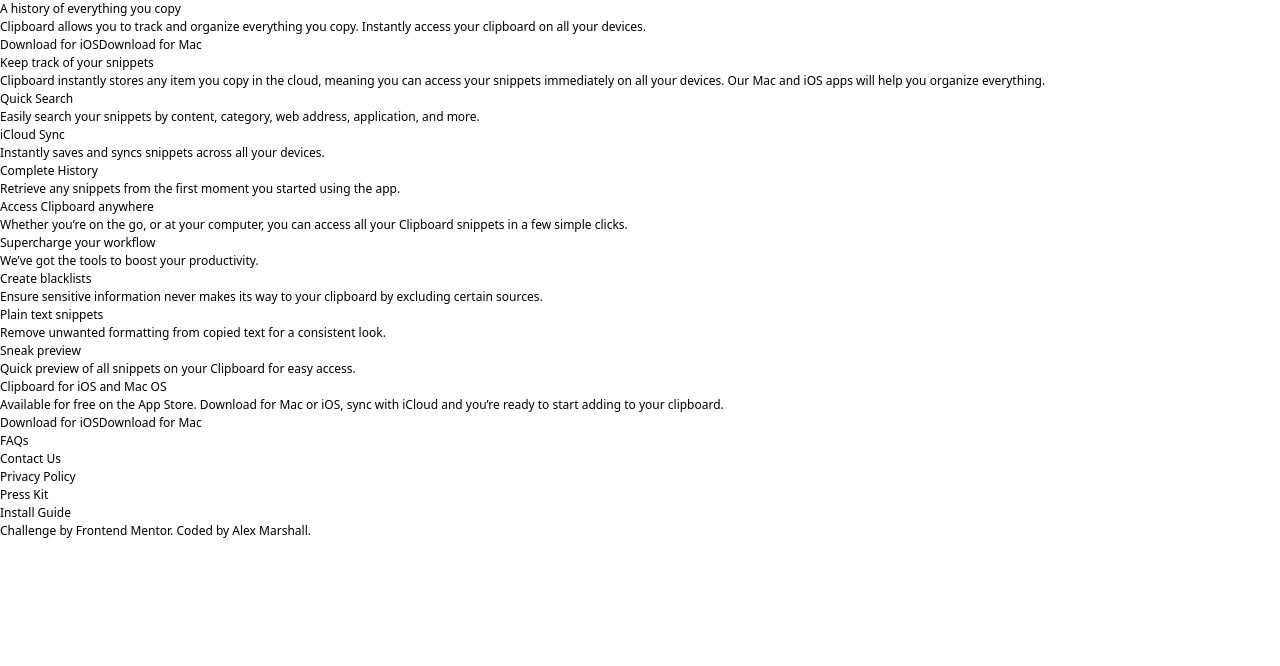
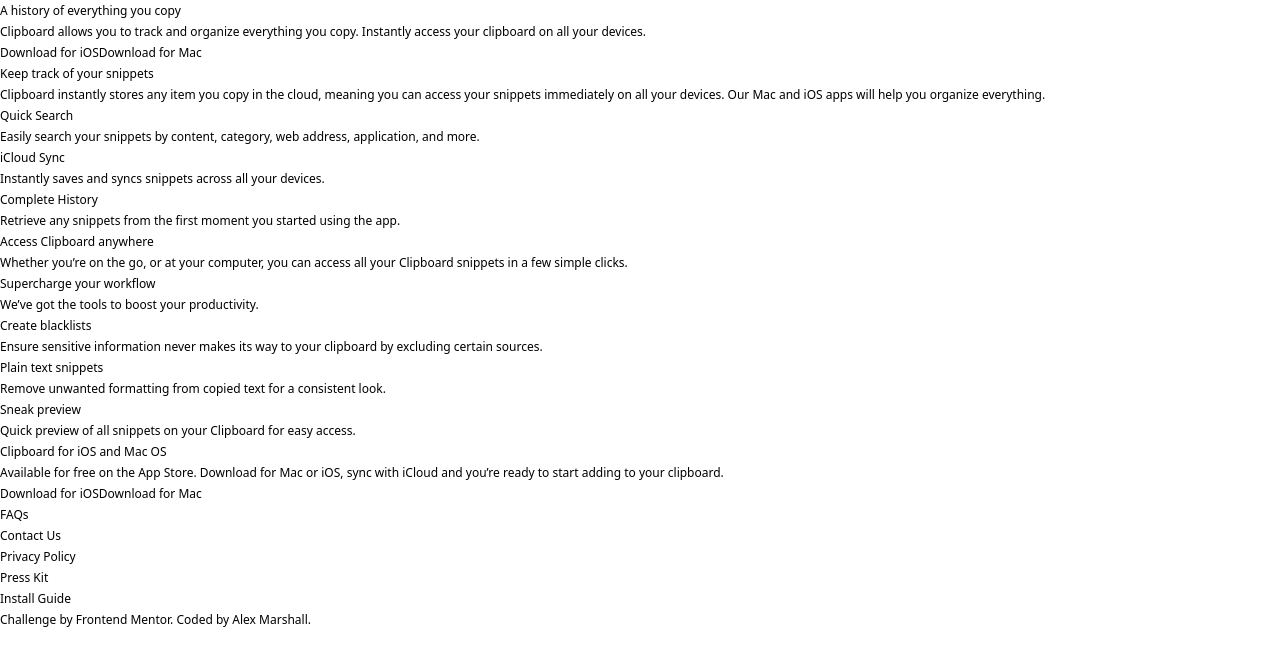
Before and after one commit to AlexKMarshall/clipboard-landing-page, a Gatsby site: page / in a window 1280 px wide. Built offline with nearby package versions, Linux system fonts and the light colour scheme; Gatsby itself is replaced by a stand-in of ours; a web font is replaced by a local one.

Commit message:
Update lineheight

```diff
--- a/src/css/style.css
+++ b/src/css/style.css
@@ -8,4 +8,5 @@
 
 :root {
   font-size: 12px;
+  line-height: 1.75em;
 }
```
